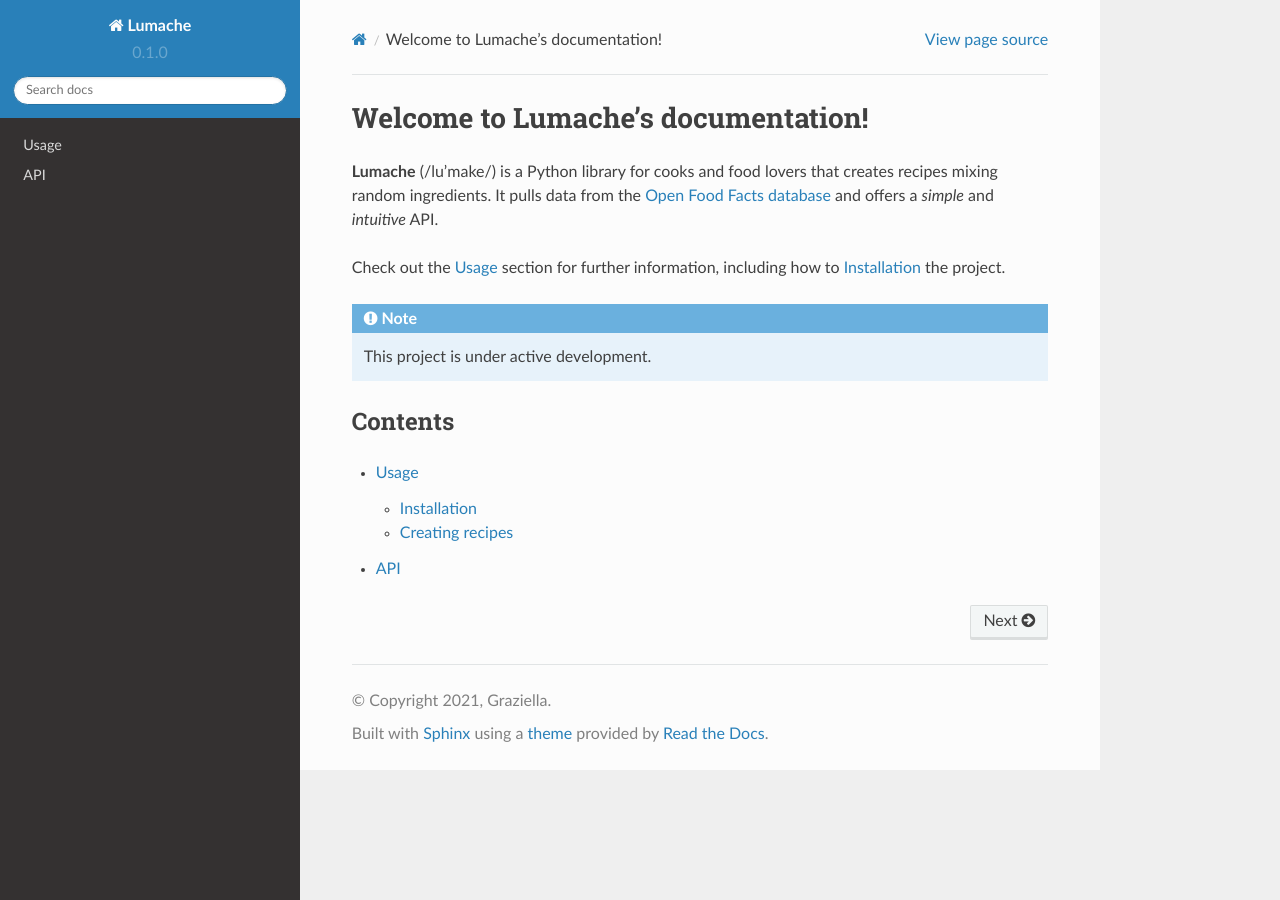
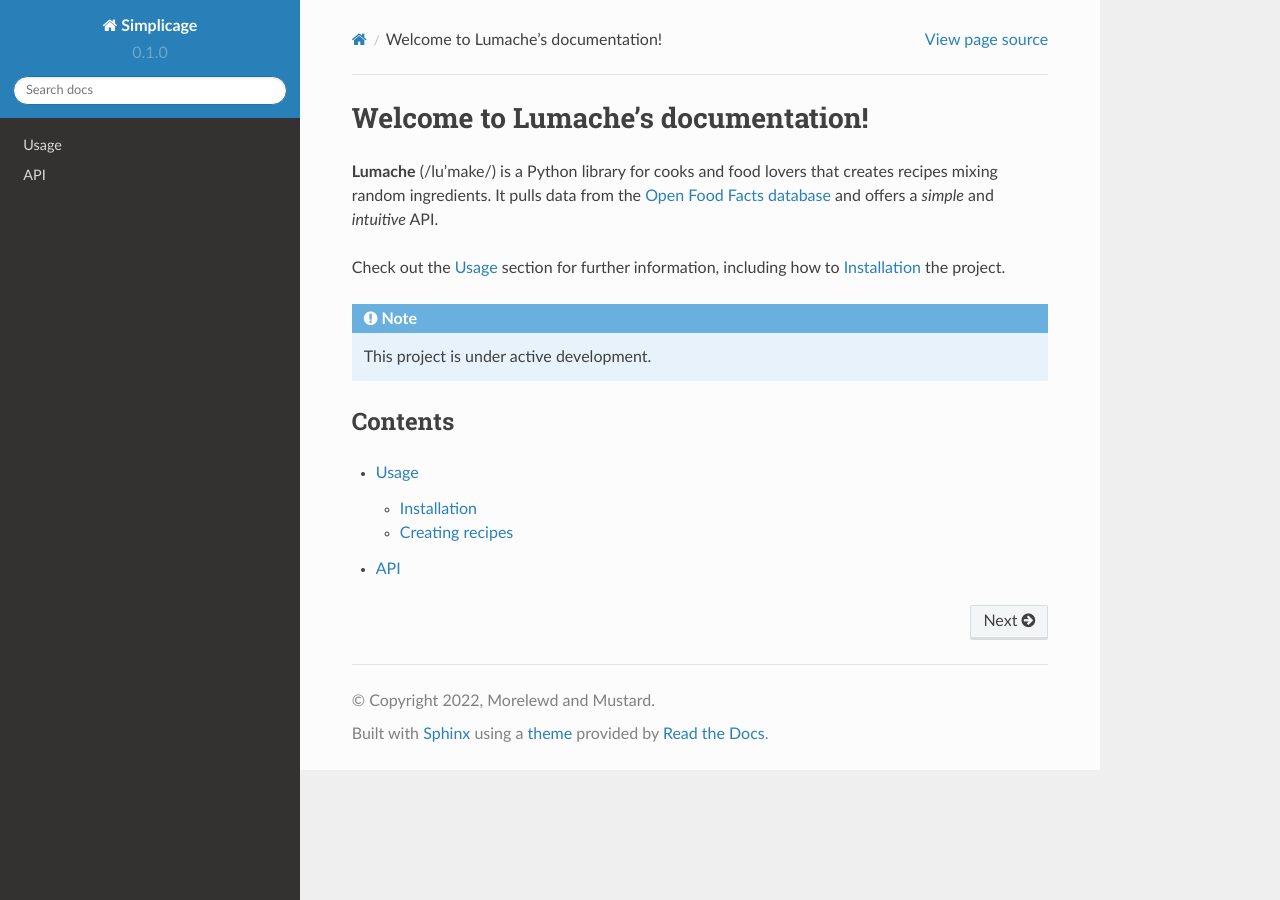
Before and after one commit to Mustard2/Simplicage-Documentation, a Sphinx documentation site: the page built from docs/source/index.rst, in a window 1280 px wide. Built offline with Sphinx 7.4.7 and the Read the Docs theme 2.0.0, drawn with Linux system fonts in a browser that asks for light colours.

Commit message:
Change project settings

```diff
--- a/docs/source/conf.py
+++ b/docs/source/conf.py
@@ -2,9 +2,9 @@
 
 # -- Project information
 
-project = 'Lumache'
-copyright = '2021, Graziella'
-author = 'Graziella'
+project = 'Simplicage'
+copyright = '2022, Morelewd and Mustard'
+author = 'Morelewd and Mustard'
 
 release = '0.1'
 version = '0.1.0'
```
